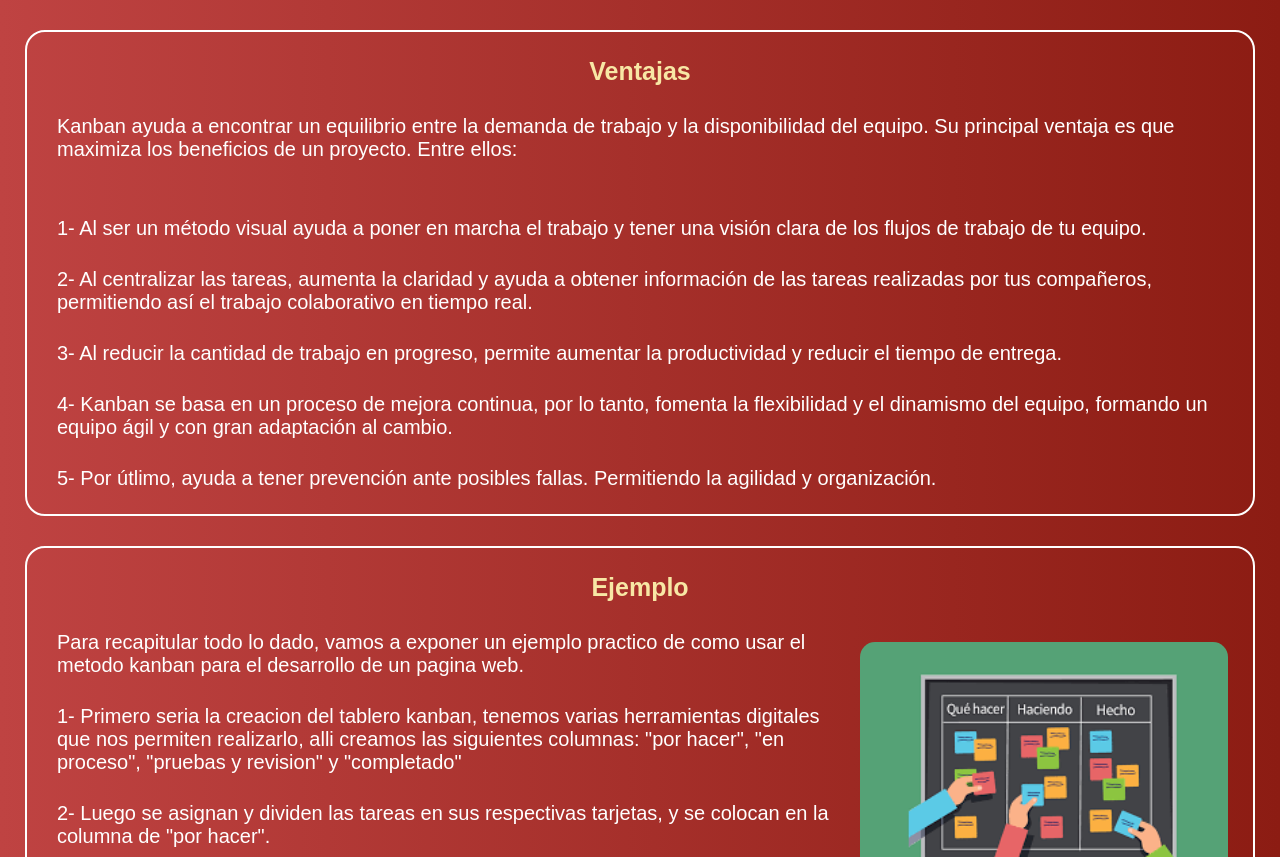
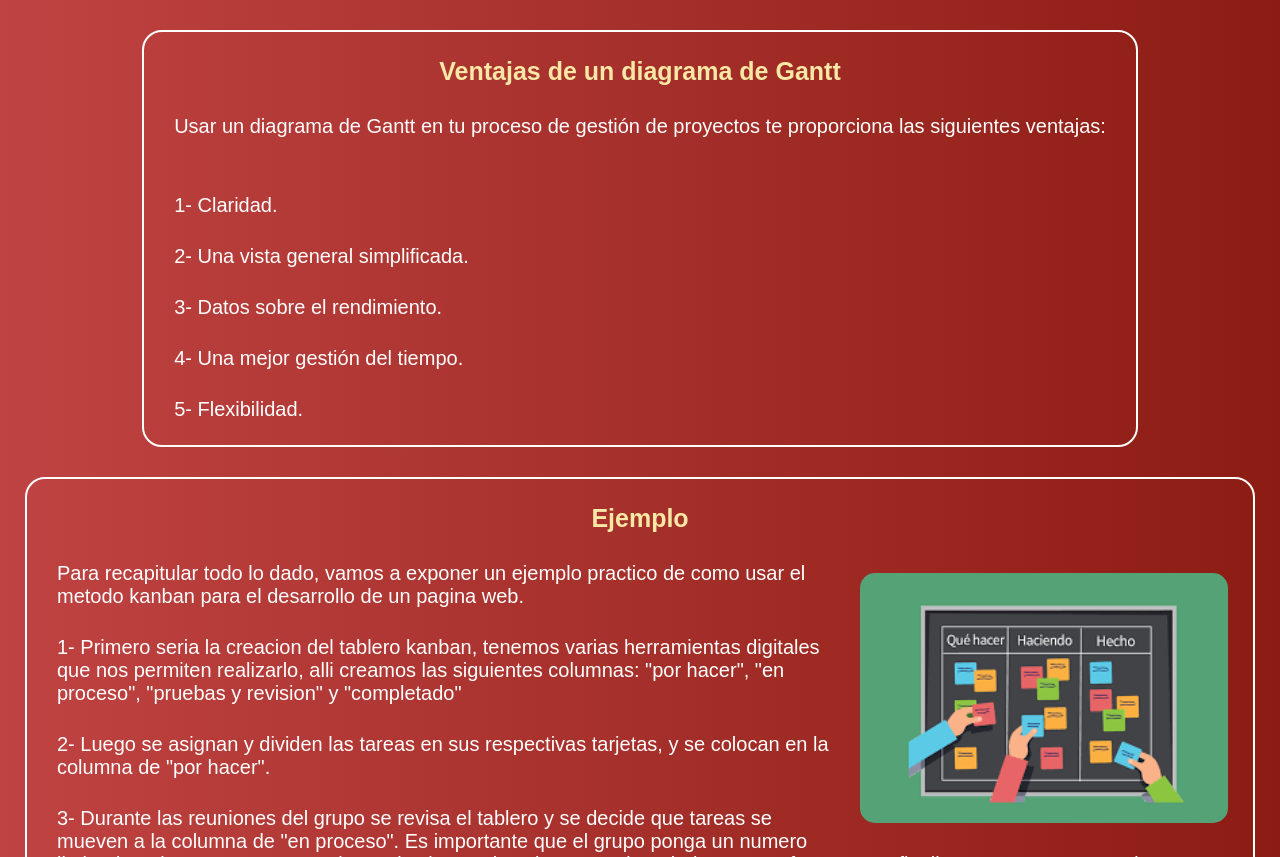
Before and after one commit to juliancastill0/Gant, a plain HTML site: page Chanban/index.html in a window 1280 px wide. Shown: the part 2090-2947 px from the top of the page. Drawn offline with Linux system fonts and the light colour scheme.

Commit message:
Ventajas Gantt

```diff
--- a/Chanban/index.html
+++ b/Chanban/index.html
@@ -53,14 +53,13 @@
             </div>
     </div>
     <div id="parte4">
-        <h3>Ventajas</h3>
-        <p>Kanban ayuda a encontrar un equilibrio entre la demanda de trabajo y la disponibilidad del equipo.
-            Su principal ventaja es que maximiza los beneficios de un proyecto. Entre ellos:<p>
-            <p>1- Al ser un método visual ayuda a poner en marcha el trabajo y tener una visión clara de los flujos de trabajo de tu equipo.</p>
-            <p>2- Al centralizar las tareas, aumenta la claridad y ayuda a obtener información de las tareas realizadas por tus compañeros, permitiendo así el trabajo colaborativo en tiempo real.</p>
-            <p>3- Al reducir la cantidad de trabajo en progreso, permite aumentar la productividad y reducir el tiempo de entrega.</p>
-            <p>4- Kanban se basa en un proceso de mejora continua, por lo tanto, fomenta la flexibilidad y el dinamismo del equipo, formando un equipo ágil y con gran adaptación al cambio.</p>
-            <p>5- Por útlimo, ayuda a tener prevención ante posibles fallas. Permitiendo la agilidad y organización.</p>
+        <h3>Ventajas de un diagrama de Gantt</h3>
+        <p>Usar un diagrama de Gantt en tu proceso de gestión de proyectos te proporciona las siguientes ventajas:<p>
+            <p>1- Claridad.</p>
+            <p>2- Una vista general simplificada.</p>
+            <p>3- Datos sobre el rendimiento.</p>
+            <p>4- Una mejor gestión del tiempo.</p>
+            <p>5- Flexibilidad.</p>
     </div>
     <div id="parte5">
         <h3>Ejemplo</h3>
```
